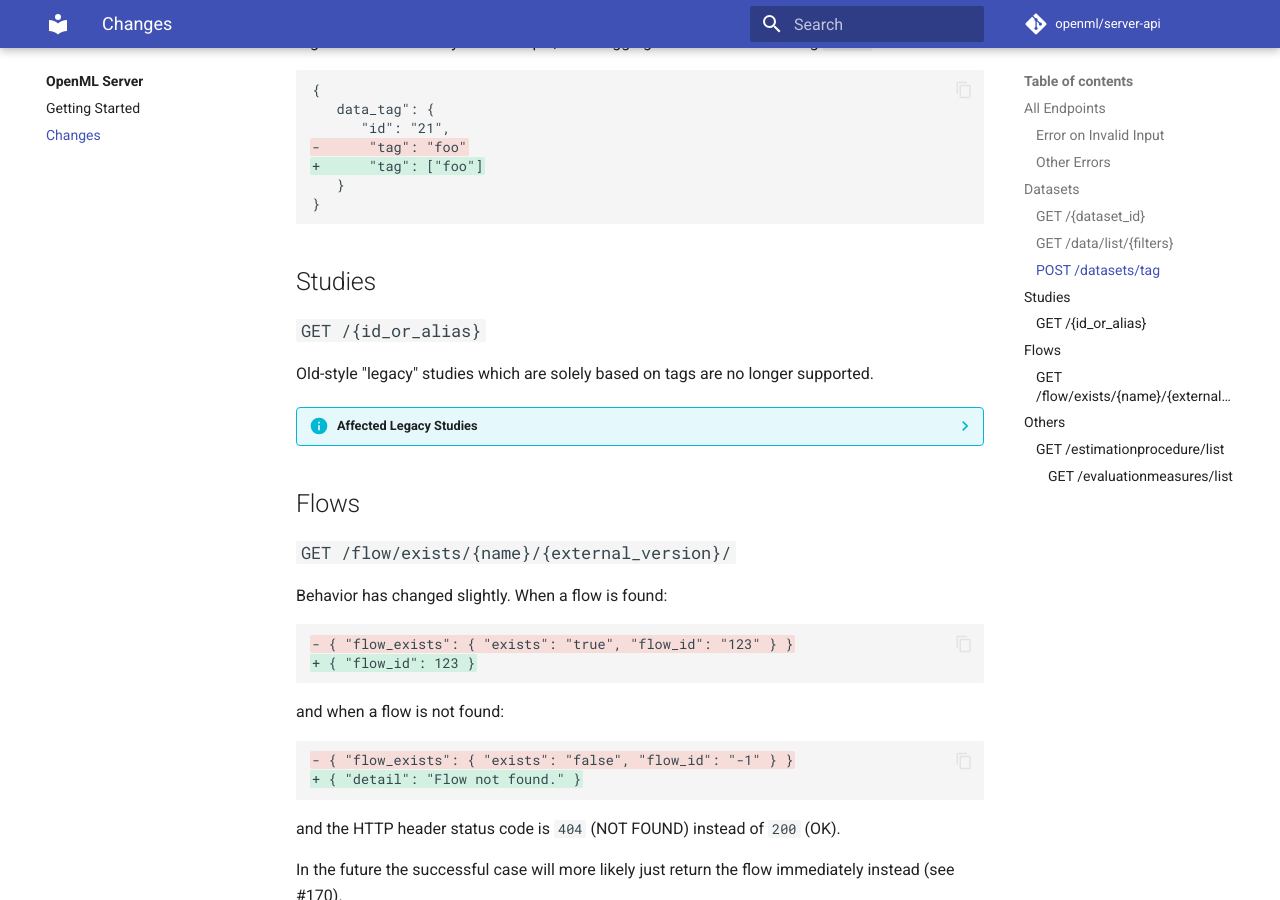
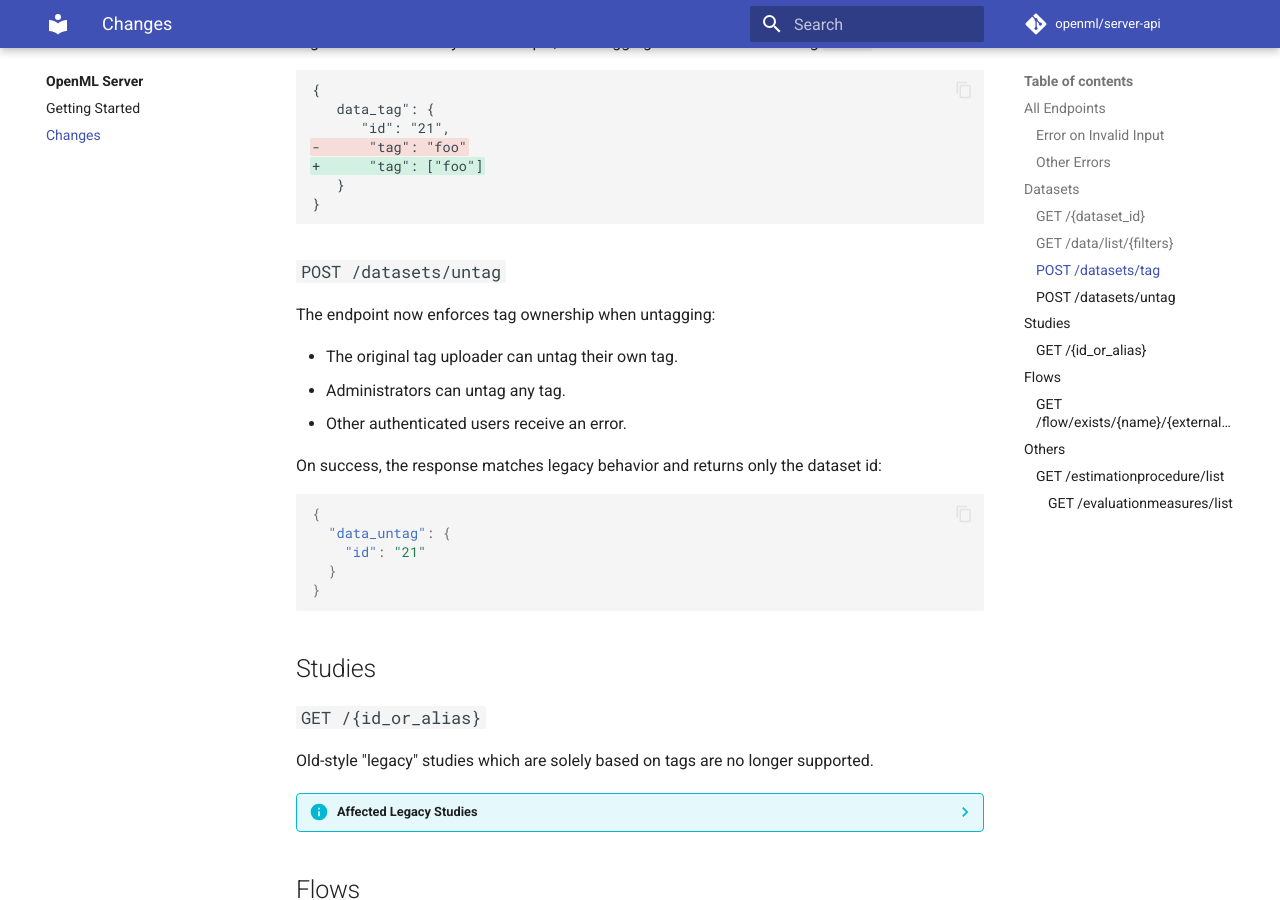
Before and after one commit to openml/server-api, an MkDocs documentation site: the page built from docs/migration.md, in a window 1280 px wide and 900 px high, scrolled down 2908 px. Built offline with MkDocs 1.6.1 and Material for MkDocs 9.7.7, drawn with Linux system fonts in a browser that asks for light colours; comment, search, counter and statistics services are not loaded.

Commit message:
docs(migration): document datasets untag behavior

````diff
--- a/docs/migration.md
+++ b/docs/migration.md
@@ -107,6 +107,22 @@ For example, after tagging dataset 21 with the tag `"foo"`:
 }
 ```
 
+### `POST /datasets/untag`
+The endpoint now enforces tag ownership when untagging:
+
+ - The original tag uploader can untag their own tag.
+ - Administrators can untag any tag.
+ - Other authenticated users receive an error.
+
+On success, the response matches legacy behavior and returns only the dataset id:
+```json
+{
+  "data_untag": {
+    "id": "21"
+  }
+}
+```
+
 ## Studies
 
 ### `GET /{id_or_alias}`
````
